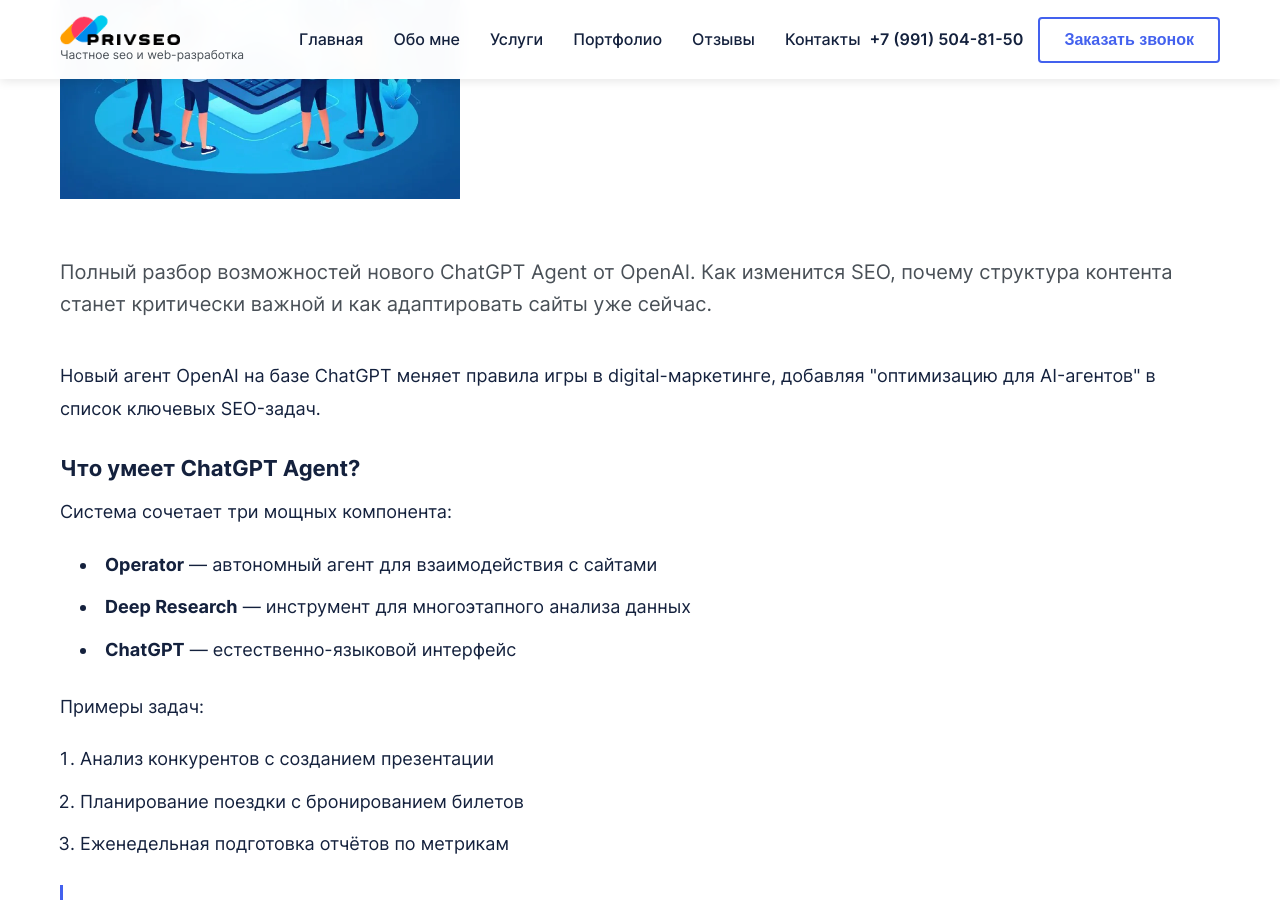
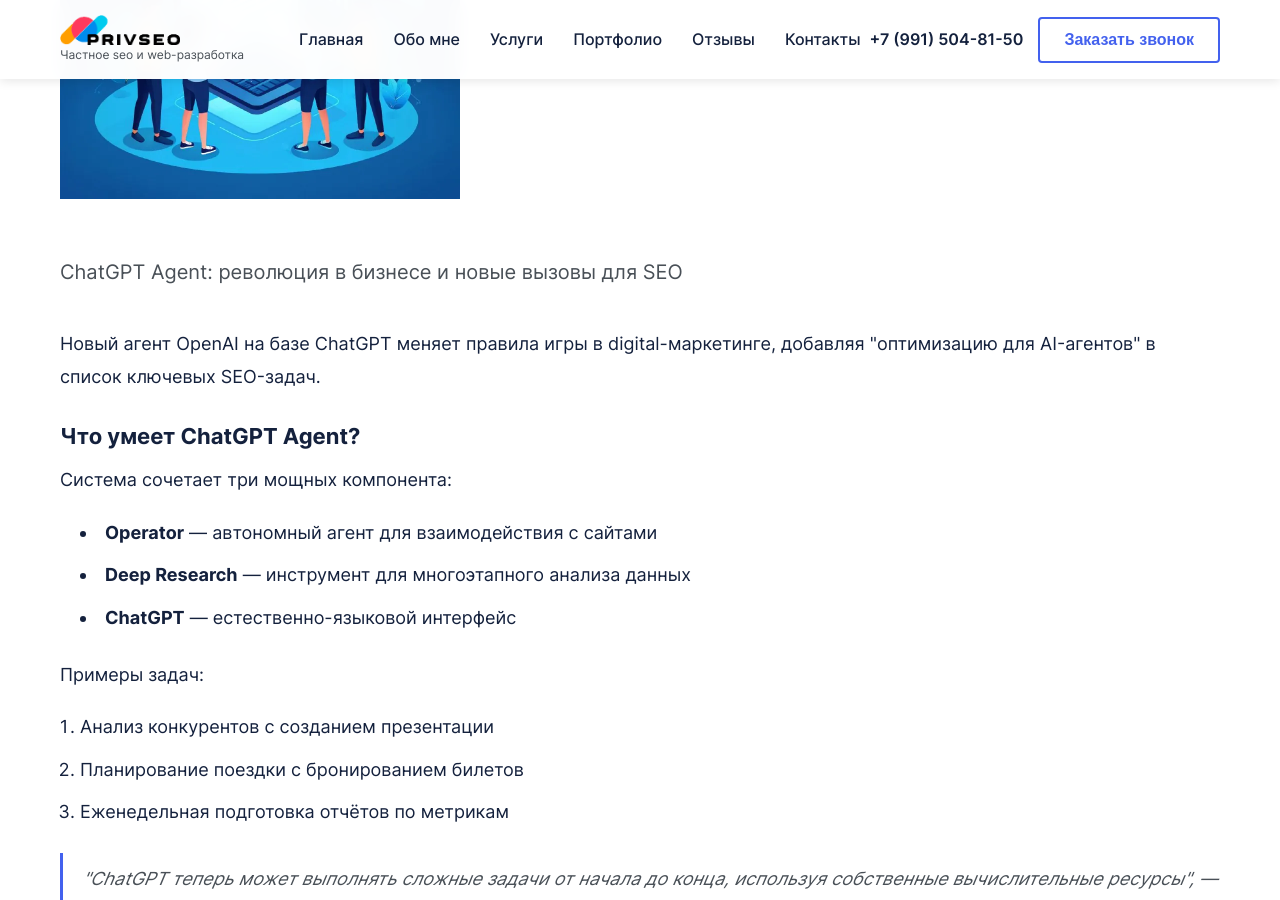
Before and after one commit to PrivateSeo/privateseo.github.io, a Jekyll site: the page built from _posts/news/2025-07-18-chatgpt-agent--revolyutsiya-v-biznese-i-novye-vyzovy-dlya-seo.md, in a window 1280 px wide and 900 px high, scrolled down 433 px. Built offline with Jekyll 4.4.1, drawn with Linux system fonts in a browser that asks for light colours.

Commit message:
Обновлена новость:

```diff
--- a/_posts/news/2025-07-18-chatgpt-agent--revolyutsiya-v-biznese-i-novye-vyzovy-dlya-seo.md
+++ b/_posts/news/2025-07-18-chatgpt-agent--revolyutsiya-v-biznese-i-novye-vyzovy-dlya-seo.md
@@ -2,14 +2,14 @@
 layout: news
 name: 'ChatGPT Agent: революция в бизнесе и новые вызовы для SEO'
 title: 'ChatGPT Agent: как подготовить сайт к эре AI-ассистентов'
-description: Полный разбор возможностей нового ChatGPT Agent от OpenAI. Как изменится
-  SEO, почему структура контента станет критически важной и как адаптировать сайты
-  уже сейчас.
+description: 'ChatGPT Agent: революция в бизнесе и новые вызовы для SEO'
 date: 2025-07-18
 image: /assets/images/news/20250718_082613.webp
 category: seo
-news_id: d6478517-c134-4037-848b-2de68148204d
+news_id: beca0f6afbe24f7c
 ---
+
+
 
 
 
```
